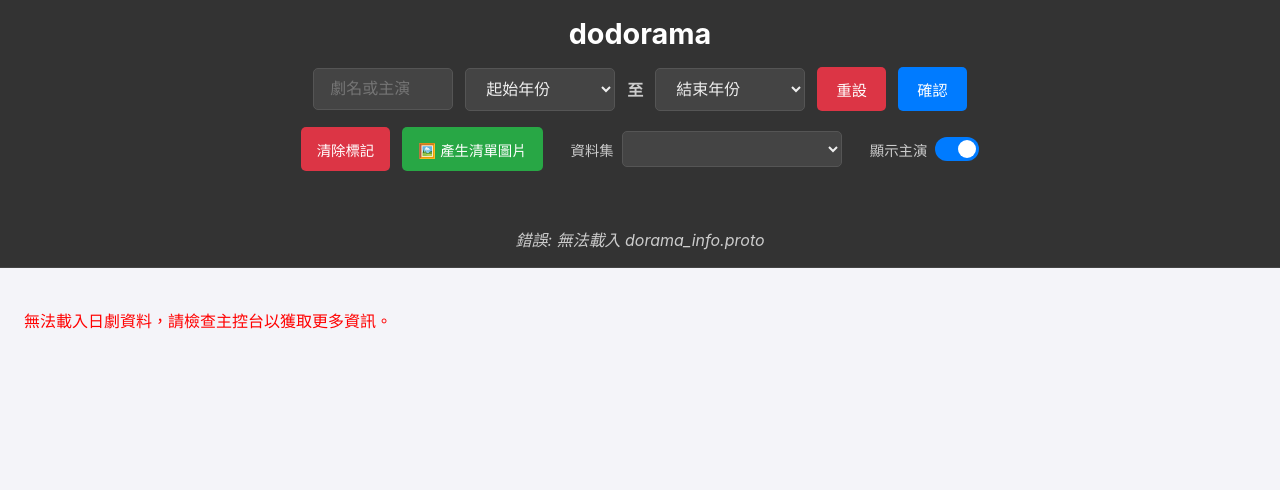
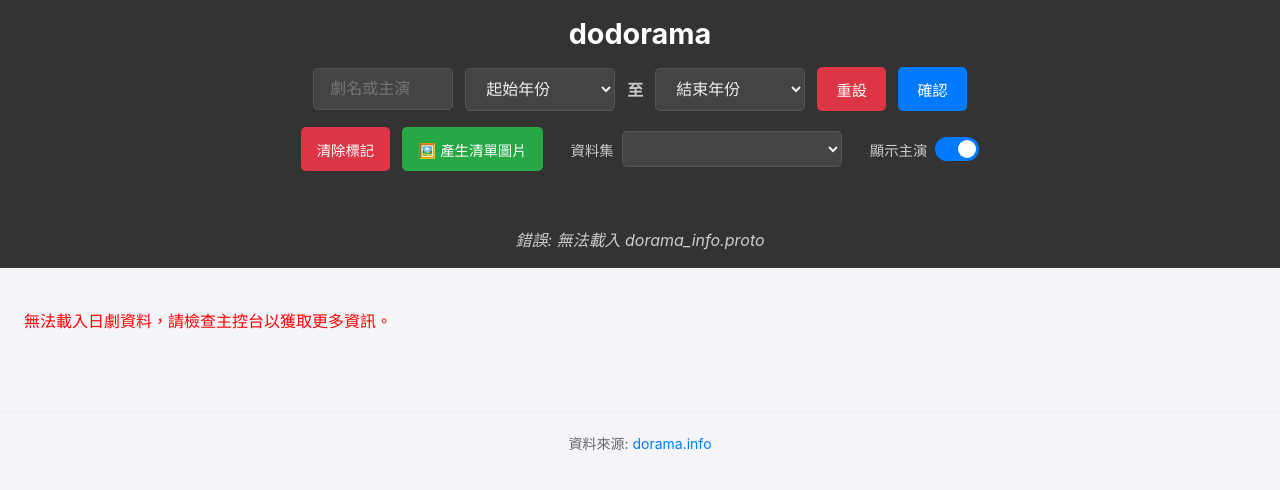
Before and after one commit to miwa23333/dodorama, a website: page index.html in a window 1280 px wide. Drawn offline with nearby package versions, Linux system fonts and the light colour scheme; no server answers; a script that the page names is missing.

Commit message:
Add footer to index.html with source attribution

```diff
--- a/index.html
+++ b/index.html
@@ -116,6 +116,26 @@
       </div>
     </div>
 
+    <footer
+      style="
+        text-align: center;
+        padding: 20px;
+        color: #666;
+        font-size: 14px;
+        border-top: 1px solid #eee;
+        margin-top: 40px;
+      "
+    >
+      資料來源:
+      <a
+        href="http://dorama.info/"
+        target="_blank"
+        rel="noopener"
+        style="color: #007bff; text-decoration: none"
+        >dorama.info</a
+      >
+    </footer>
+
     <script src="app.js"></script>
   </body>
 </html>
```
